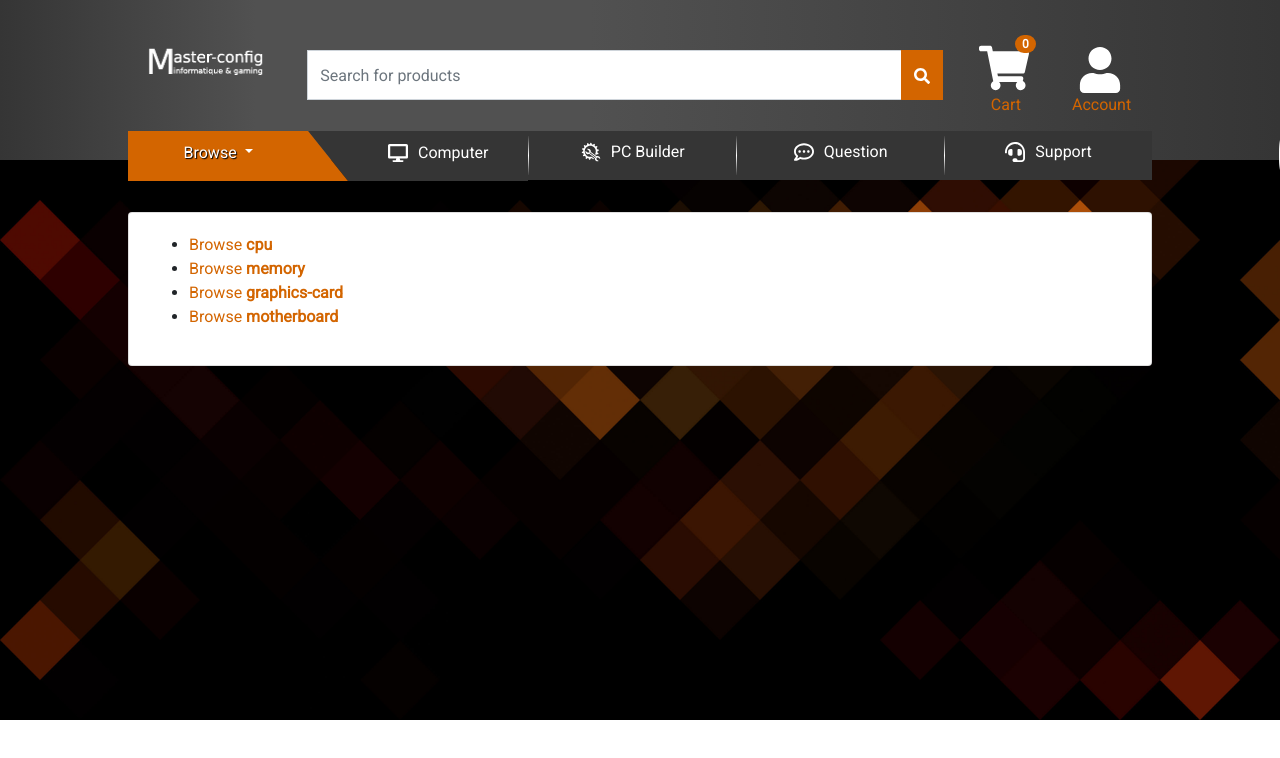
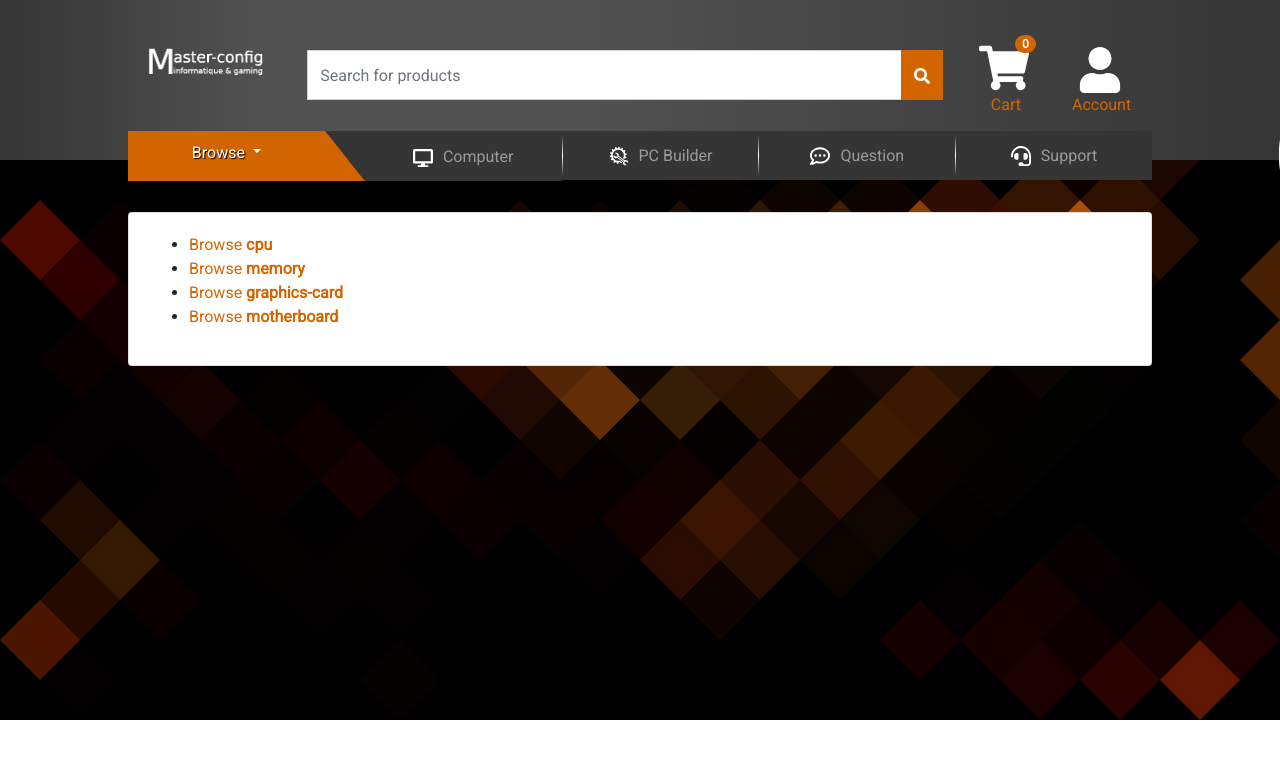
Before and after one commit to mteterel/e-commerce, a React (Create React App) app in the folder client/: page / in a window 1280 px wide. Shown: the top 758 px of the page. Built offline with nearby package versions, Linux system fonts and the light colour scheme.

Commit message:
Style adjustement for navbar

```diff
--- a/client/src/components/AppNavBar_2.jsx
+++ b/client/src/components/AppNavBar_2.jsx
@@ -49,28 +49,28 @@ const AppNavBar2 = () => {
               ))}
 
           <Nav.Item className={styles.navLinkRight}>
-            <NavLink as={Link} to={"/"} className={styles.navLinkA}>
+            <Nav.Link as={Link} to={"/"} className={styles.navLinkA} style={{ paddingTop: "0.3em" }}>
             <FaDesktop className={styles.navBarIcone}/>
                 Computer
-            </NavLink>
+            </Nav.Link>
           </Nav.Item>
           <Nav.Item className={styles.navLinkCenter}>
-            <NavLink as={Link} to={"/pc-builder"} className={styles.navLinkB}>
+            <Nav.Link as={Link} to={"/pc-builder"} className={styles.navLinkB}>
             <GiAutoRepair className={styles.navBarIcone}/>
               PC Builder
-            </NavLink>
+            </Nav.Link>
           </Nav.Item>
           <Nav.Item className={styles.navLinkCenter}>
-            <NavLink as={Link} to={"/"} className={styles.navLinkB}>
+            <Nav.Link as={Link} to={"/"} className={styles.navLinkB}>
             <FaRegCommentDots className={styles.navBarIcone}/>
               Question
-            </NavLink>
+            </Nav.Link>
           </Nav.Item>
           <Nav.Item className={styles.navLinkCenter}>
-            <NavLink as={Link} to={"/"} className={styles.navLinkB}>
+            <Nav.Link as={Link} to={"/"} className={styles.navLinkB}>
             <FaHeadset className={styles.navBarIcone}/>
               Support
-            </NavLink>
+            </Nav.Link>
           </Nav.Item>
         </Nav>
       </Container>
--- a/client/src/components/AppNavBar_2.module.scss
+++ b/client/src/components/AppNavBar_2.module.scss
@@ -20,6 +20,8 @@ hsla(0,0%,100%,0) 0,#fff 50%,
   }
 }
 .navLinkRight, .navLinkCenter{
+  box-sizing: content-box;
+
   & > a:hover {
     text-decoration: none!important;
     color: white;
@@ -28,6 +30,7 @@ hsla(0,0%,100%,0) 0,#fff 50%,
 .navLinkDropdown {
   //  margin: 0.4em 2em 0.4em 0;
   // padding: 0 2em;
+  box-sizing: content-box;
 
   & > a {
     color: white !important;
```
